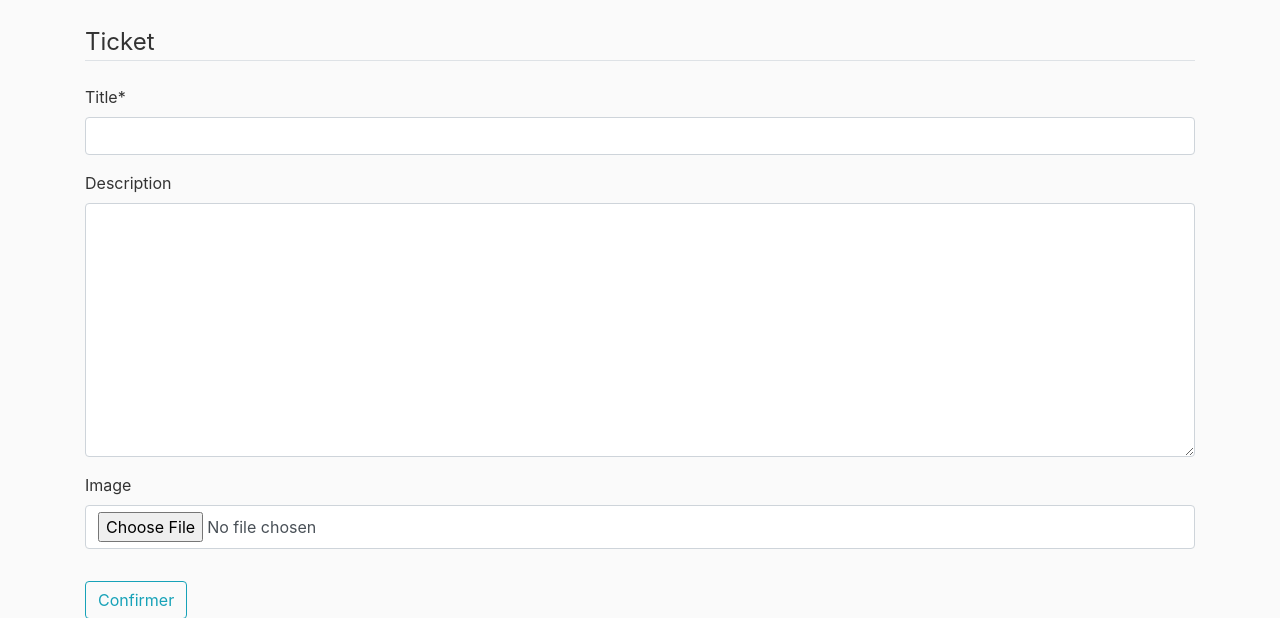
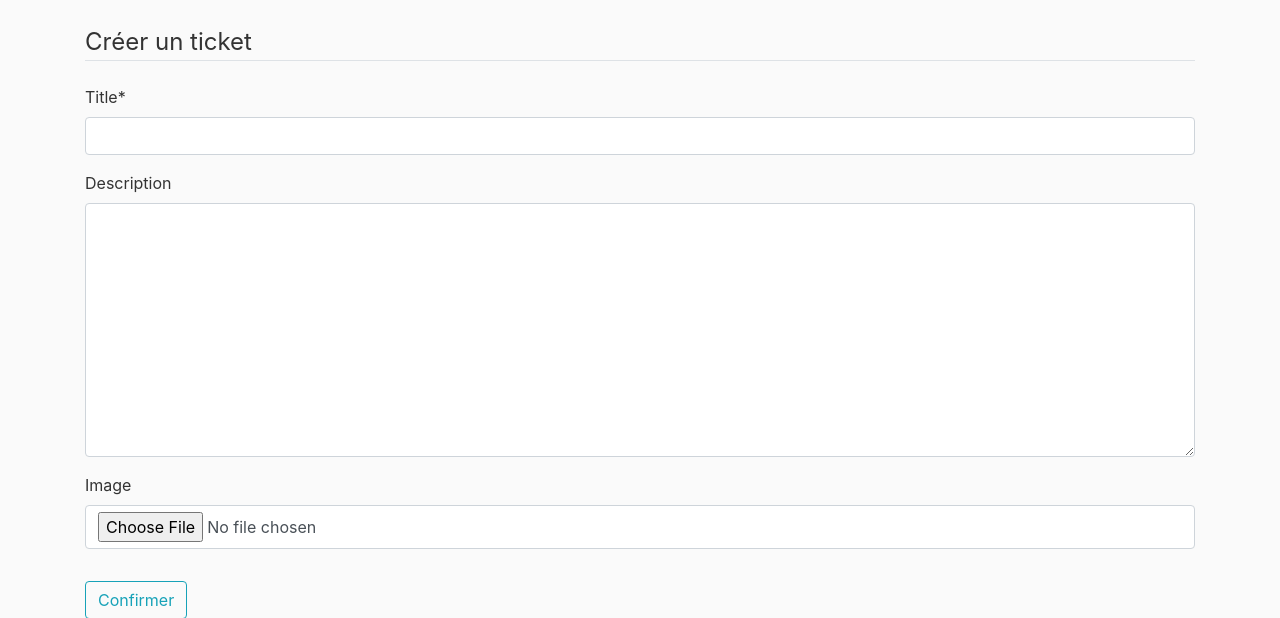
Before and after one commit to Mathieusc/LITReview-Django, a Django app: page /ticket/new/ in a window 1280 px wide. Shown: the part 56-674 px from the top of the page. Run offline with Django 3.2, Linux system fonts and the light colour scheme; a user stored in the database is signed in; some libraries are stand-ins or nearby versions.

Commit message:
create ticket view more specific

```diff
--- a/templates/reviews/review_form.html
+++ b/templates/reviews/review_form.html
@@ -5,7 +5,7 @@
     <form method="POST">
         {% csrf_token %}
         <fieldset class="form-group">
-            <legend class="border-bottom mb-4">Review</legend>
+            <legend class="border-bottom mb-4">Créer une critique</legend>
             {{ form|crispy }}
         </fieldset>
         <div class="form-group">
--- a/templates/tickets/ticket_form.html
+++ b/templates/tickets/ticket_form.html
@@ -5,7 +5,7 @@
     <form method="POST">
         {% csrf_token %}
         <fieldset class="form-group">
-            <legend class="border-bottom mb-4">Ticket</legend>
+            <legend class="border-bottom mb-4">Créer un ticket</legend>
             {{ form|crispy }}
         </fieldset>
         <div class="form-group">
```
Also changed, not shown: db.sqlite3.
